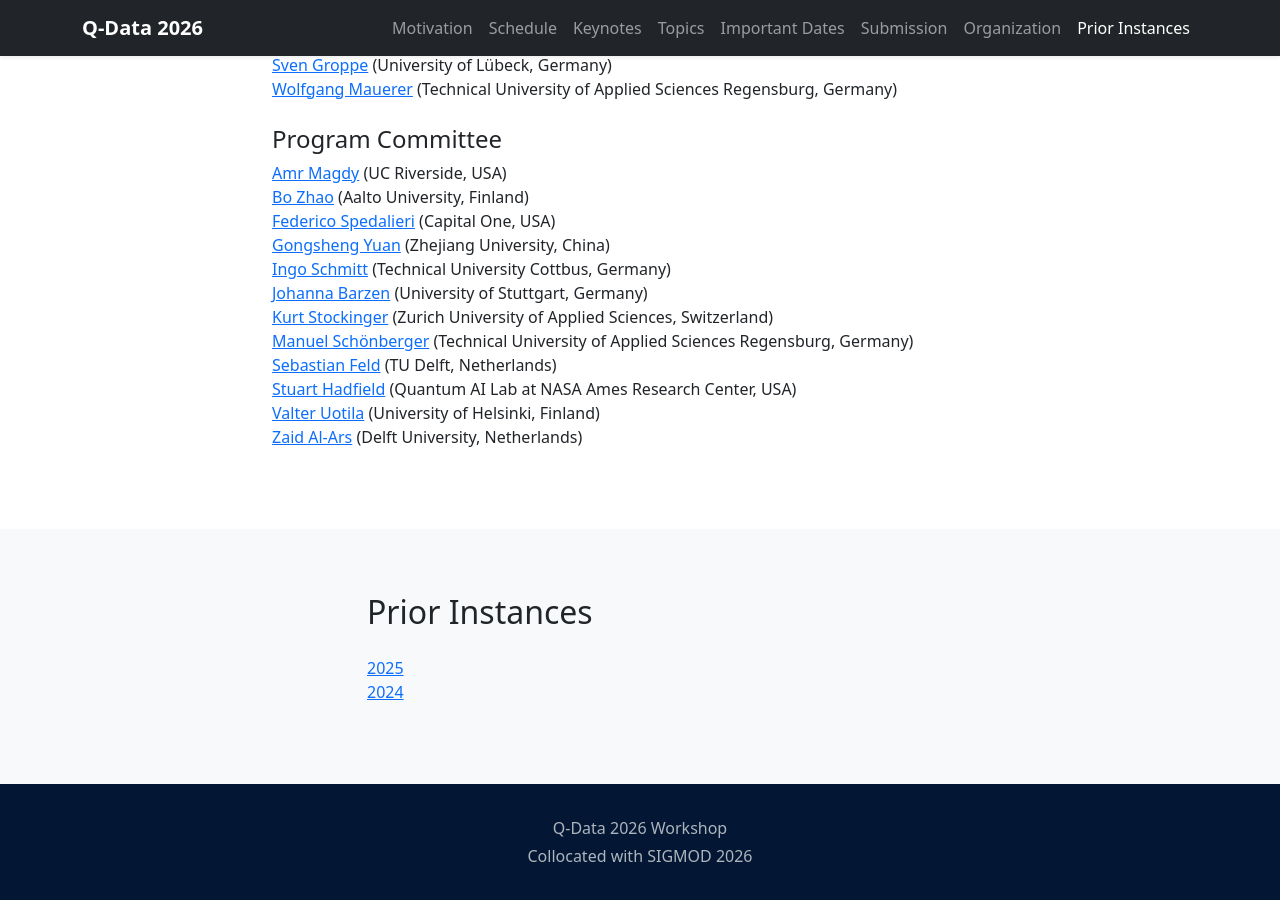
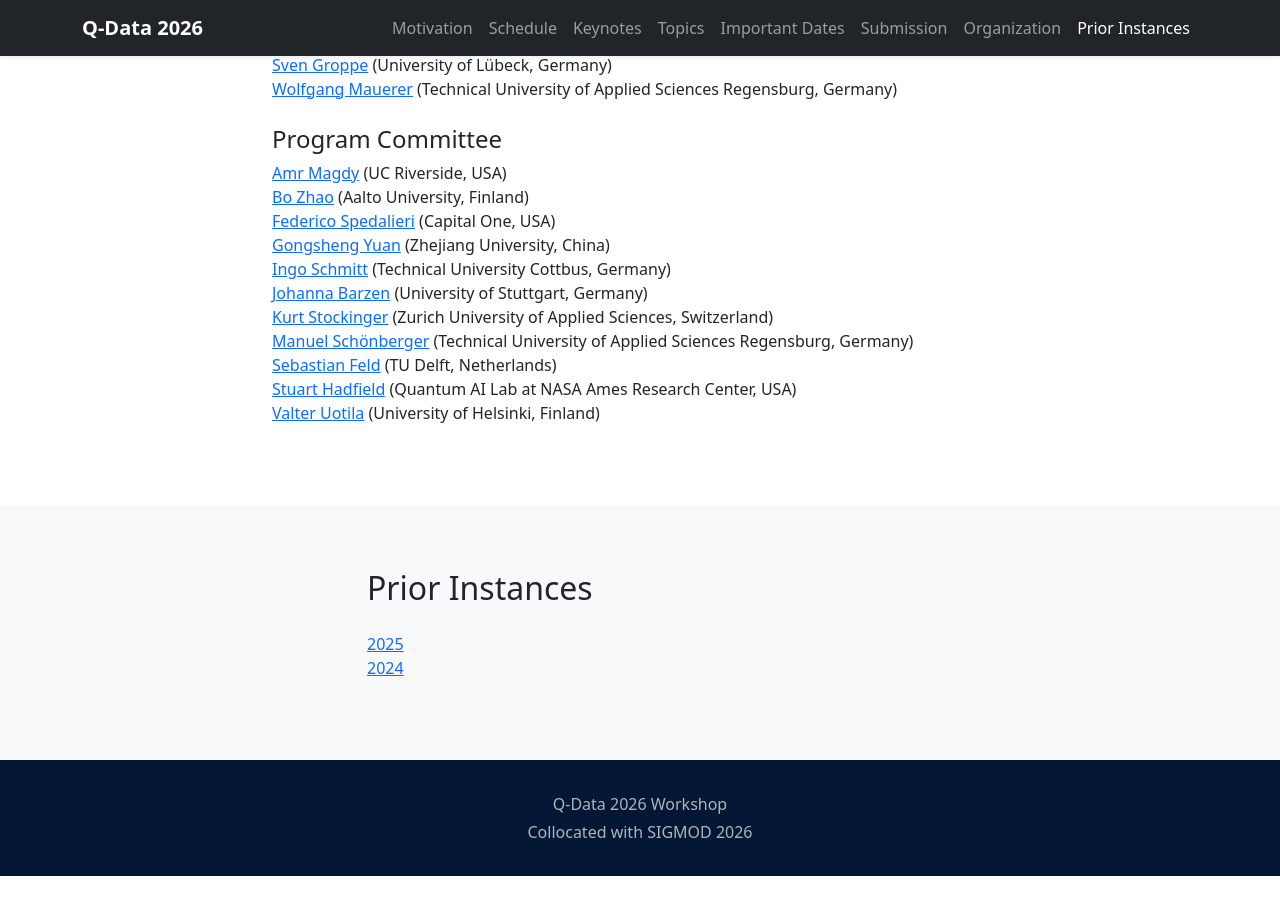
Before and after one commit to itrummer/qdata, a Jekyll site: the page index.html, which Jekyll copies as it is, in a window 1280 px wide and 900 px high, scrolled down 7351 px. Built offline with Jekyll 4.4.1, drawn with Linux system fonts in a browser that asks for light colours; a script that is not in the unit is left out; after the commit the page ends 8227 px from its top, so only the background shows below that.

Commit message:
Update PC members

```diff
--- a/index.html
+++ b/index.html
@@ -607,7 +607,6 @@
                 <li><a href="https://www.sebastianfeld.de/" target="_blank" rel="noreferrer">Sebastian Feld</a> (TU Delft, Netherlands)</li>
                 <li><a href="https://www.cs.columbia.edu/~stuartah/" target="_blank" rel="noreferrer">Stuart Hadfield</a> (Quantum AI Lab at NASA Ames Research Center, USA)</li>
                 <li><a href="https://valteruo.github.io/" target="_blank" rel="noreferrer">Valter Uotila</a> (University of Helsinki, Finland)</li>
-                <li><a href="https://ocw.tudelft.nl/teachers/z-al-ars/" target="_blank" rel="noreferrer">Zaid Al-Ars</a> (Delft University, Netherlands)</li>
               </ul>
             </div>
           </div>
```
